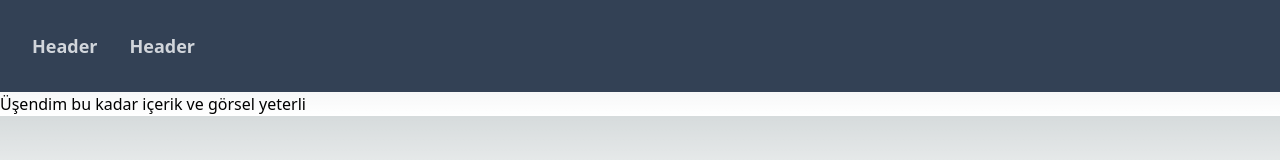
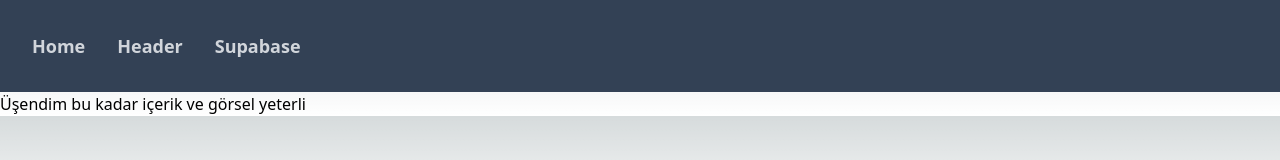
Before and after one commit to eminboydak/web-journey, a Next.js app: page / in a window 1280 px wide. Shown: the top 160 px of the page. Built offline with nearby package versions, Linux system fonts and the light colour scheme.

Commit message:
layout: Edited menu items

```diff
--- a/src/components/layout/Header.jsx
+++ b/src/components/layout/Header.jsx
@@ -1,8 +1,9 @@
 import Link from "next/link";
 
 const links = [
+  { name: "Home", url: "/"},
   { name: "Header", url: "/header" },
-  { name: "Header", url: "/header" },
+  { name: "Supabase", url: "/supabase" },
 ];
 
 export default function Header() {
```
